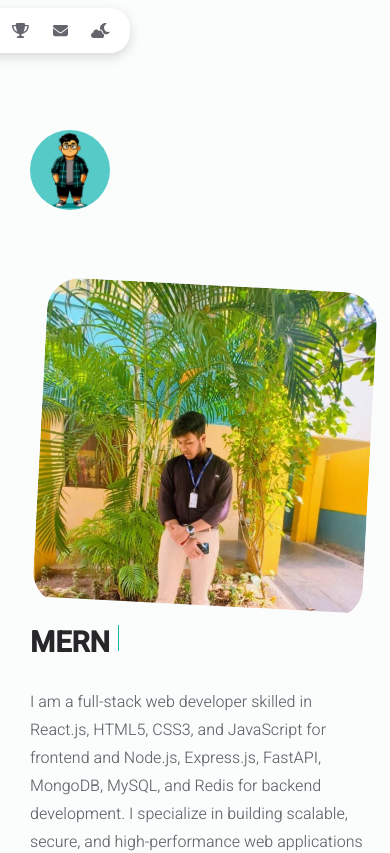
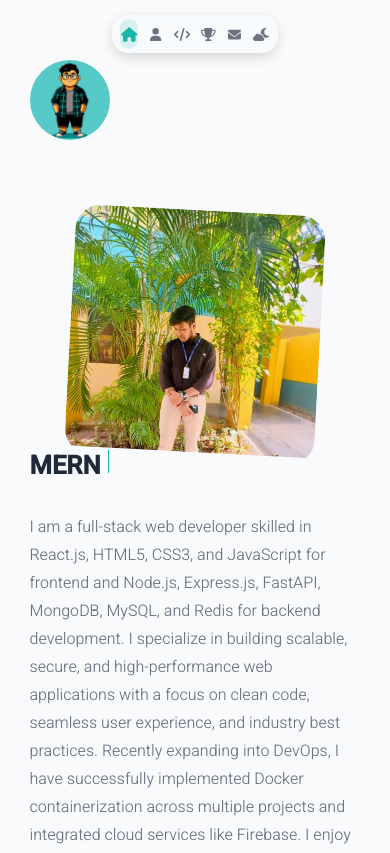
Before and after one commit to Sudhan1112/My-portfolio, a React (Vite) app in the folder My-Portfolio/: page / in a window 390 px wide. Shown: the top 853 px of the page. Built offline with nearby package versions, Linux system fonts and the light colour scheme.

Commit message:
Updated the Responsive Design

```diff
--- a/My-Portfolio/src/component/common/styles/navBar.css
+++ b/My-Portfolio/src/component/common/styles/navBar.css
@@ -5,6 +5,7 @@
 	display: flex;
 	justify-content: center;
 	align-items: center;
+	width: 100%;
 }
 
 .navbar {
@@ -12,14 +13,18 @@
 	justify-content: center;
 	align-items: center;
 	position: fixed;
-	top: 3vh;
+	top: 20px;
+	left: 50%;
+	transform: translateX(-50%);
 	z-index: 999;
-	width: 100%;
+	width: auto;
+	pointer-events: none; /* This allows clicks to pass through the navbar container */
 }
 
 /* Desktop/Tablet Navigation */
 .desktop-nav {
 	display: block;
+	pointer-events: auto;
 }
 
 .nav-background {
@@ -27,8 +32,10 @@
 	height: 40px;           /* was 40px */
 	padding-left: 10px;
 	padding-right: 10px;
-	background: var(--background);
-	box-shadow: 0px 4px 12px rgba(0, 0, 0, 0.15); /* slightly stronger shadow */
+	background: rgba(var(--background), 0.8);
+	backdrop-filter: blur(10px);        /* BLUR EFFECT ADDED */
+	-webkit-backdrop-filter: blur(10px); /* Safari support */
+	box-shadow: 0px 4px 12px rgba(0, 0, 0, 0.15);
 	border-radius: 50px;
 }
 
@@ -37,15 +44,15 @@
 	justify-content: space-between;
 	list-style: none;
 	align-items: center;
-	margin: 0;              /* reset weird offsets */
-	padding: 0 20px;        /* give breathing space */
-	height: 100%;           /* make items align nicely */
+	margin: 0;
+	padding: 0 20px;
+	height: 100%;
 }
 
 .nav-item {
 	font-weight: bold;
-	font-size: 90%;          /* was 80% */
-	letter-spacing: 0.5px;   /* cleaner text look */
+	font-size: 90%;
+	letter-spacing: 0.5px;
 }
 
 .nav-item.active a {
@@ -67,48 +74,33 @@
 	font-weight: bold;
 	font-size: 90%;
 	color: var(--primary-color);
-}
-
-@media (max-width: 600px) {
-	.navbar {
-		margin-left: 25%;
-		margin-right: 25%;
-		width: 90%;
-		font-size: 80%;
-	}
-
-	.nav-background {
-		width: 80%;
-		height: 50px;
-	}
-
-	.nav-item {
-		font-weight: bold;
-	}
+	pointer-events: auto;
 }
 
 /* Mobile Navigation - Icon Based */
 .mobile-nav {
 	display: none;
 	width: 100%;
-	max-width: 100%;
 	justify-content: center;
 	align-items: center;
+	pointer-events: auto;
 }
 
 .mobile-nav-background {
 	display: flex;
 	justify-content: space-between;
 	align-items: center;
-	background: var(--background);
-	border-radius: 20px;
+	background: rgba(var(--background), 0.8);
+	backdrop-filter: blur(10px);         /* BLUR EFFECT ADDED */
+	-webkit-backdrop-filter: blur(10px);
+	border-radius: 16px;
 	box-shadow: 0px 4px 12px rgba(0, 0, 0, 0.15);
 	margin: 0 auto;
-	padding: 8px 16px;
-	gap: 4px;
-	max-width: 280px;
+	padding: 6px 10px;
+	gap: 8px;
+	max-width: 320px;
 	width: calc(100% - 32px);
-	height: 50px;
+	height: 40px;
 }
 
 .mobile-nav-item {
@@ -136,7 +128,7 @@
 	display: none;
 }
 
-/* Active State - Using Global Theme Colors */
+/* Active State */
 .mobile-nav-item.active {
 	color: var(--link-color);
 	background: rgba(20, 184, 166, 0.15);
@@ -157,14 +149,16 @@
 	transform: scale(1.05);
 }
 
-/* Hover Tooltip - Show page name */
+/* Hover Tooltip */
 .mobile-nav-item:hover::after {
 	content: attr(data-title);
 	position: absolute;
 	bottom: -30px;
 	left: 50%;
 	transform: translateX(-50%);
-	background: var(--background);
+	background: rgba(var(--background), 0.8);
+	backdrop-filter: blur(10px);        /* BLUR EFFECT ADDED */
+	-webkit-backdrop-filter: blur(10px);
 	color: var(--primary-color);
 	padding: 6px 10px;
 	border-radius: 8px;
@@ -216,7 +210,9 @@
 	bottom: -30px;
 	left: 50%;
 	transform: translateX(-50%);
-	background: var(--background);
+	background: rgba(var(--background), 0.8);
+	backdrop-filter: blur(10px);        /* BLUR EFFECT ADDED */
+	-webkit-backdrop-filter: blur(10px);
 	color: var(--primary-color);
 	padding: 6px 10px;
 	border-radius: 8px;
@@ -232,102 +228,91 @@
 
 /* Responsive Breakpoints */
 @media (max-width: 768px) {
-	/* Tablet: Show desktop nav but adjust sizing */
 	.desktop-nav {
 		display: block;
 	}
-
 	.mobile-nav {
 		display: none;
 	}
-
 	.nav-background {
-		width: 420px;
-		height: 45px;
+		width: 450px;
+		height: 48px;
 	}
-
 	.nav-list {
 		padding: 0 15px;
 	}
-
 	.nav-item {
 		font-size: 85%;
 	}
 }
 
 @media (max-width: 600px) {
-	/* Mobile: Hide desktop nav, show mobile nav */
 	.desktop-nav {
 		display: none;
 	}
-
 	.mobile-nav {
-		display: block;
+		display: flex;
 	}
-
 	.navbar {
 		top: 2vh;
+		left: 50%;
+		transform: translateX(-50%);
+		width: auto;
 	}
 }
 
 @media (max-width: 480px) {
 	.navbar {
-		top: 1vh;
+		top: 15px;
+		left: 50%;
+		transform: translateX(-50%);
 	}
-
 	.mobile-nav-background {
-		margin: 0 auto;
-		padding: 8px 12px;
-		gap: 4px;
-		max-width: 260px;
+		max-width: 300px;
 		width: calc(100% - 24px);
-		height: 45px;
+		height: 38px;
+		padding: 4px 8px;
 	}
-
 	.mobile-nav-item {
-		height: 32px;
-		padding: 5px;
+		height: 30px;
+		padding: 4px;
 	}
-
 	.mobile-nav-item svg {
-		font-size: 15px;
+		font-size: 13px;
 	}
-
 	.mobile-theme-toggle {
-		height: 32px;
-		padding: 5px;
+		height: 30px;
+		padding: 4px;
 	}
-
 	.mobile-theme-toggle svg {
-		font-size: 15px;
+		font-size: 13px;
 	}
 }
 
 @media (max-width: 360px) {
+	.navbar {
+		top: 12px;
+		left: 50%;
+		transform: translateX(-50%);
+	}
 	.mobile-nav-background {
-		margin: 0 auto;
-		padding: 6px 8px;
-		gap: 2px;
-		max-width: 240px;
-		width: calc(100% - 16px);
-		height: 40px;
+		max-width: 280px;
+		width: calc(100% - 20px);
+		height: 34px;
+		padding: 3px 6px;
 	}
-
 	.mobile-nav-item {
 		height: 28px;
-		padding: 4px;
+		padding: 3px;
 	}
-
 	.mobile-nav-item svg {
-		font-size: 14px;
+		font-size: 12px;
 	}
-
 	.mobile-theme-toggle {
 		height: 28px;
-		padding: 4px;
+		padding: 3px;
 	}
-
 	.mobile-theme-toggle svg {
-		font-size: 14px;
+		font-size: 12px;
 	}
 }
--- a/My-Portfolio/src/data/styles.css
+++ b/My-Portfolio/src/data/styles.css
@@ -1,16 +1,16 @@
-/* light theme colors */
+/* Light theme colors - Clean and minimal */
 .light-theme {
 	/* ------- colors ------- */
-	--primary-color: #27272a;
-	--secondary-color: #65656d;
-	--tertiary-color: #929292;
-	--quaternary-color: #e4e4e7;
+	--primary-color: #1f2937;
+	--secondary-color: #6b7280;
+	--tertiary-color: #9ca3af;
+	--quaternary-color: #e5e7eb;
 	--link-color: #14b8a6;
-	/* --border-color: #e9e6e6; */
-	--border-color: #f4f4f5;
-	--background: #fff;
-	--hover-background: #f8f8f8;
-	--secondary-background: #fbfdfd;
+	--border-color: #f3f4f6;
+	--background: #ffffff;
+	--background-rgb: 255, 255, 255;
+	--hover-background: #f9fafb;
+	--secondary-background: #f8fafc;
 	/* ---------------------- */
 
 	/* ------- fonts ------- */
@@ -19,18 +19,19 @@
 	/* --------------------- */
 }
 
-/* dark theme colors */
+/* Dark theme colors - True black with teal accents */
 .dark-theme {
 	/* ------- colors ------- */
-	--primary-color: #fefeff;
-	--secondary-color: #d8d8db;
-	--tertiary-color: #9c9c9c;
-	--quaternary-color: #1e1e1f;
+	--primary-color: #ffffff;
+	--secondary-color: #ffffff;
+	--tertiary-color: #ffffff;
+	--quaternary-color: #ffffff;
 	--link-color: #14b8a6;
-	--border-color: #111331;
-	--background: #0e182c;
-	--hover-background: #0e182c;
-	--secondary-background: #101e38;
+	--border-color: #1f2937;
+	--background: #000000;
+	--background-rgb: 0, 0, 0;
+	--hover-background: #111111;
+	--secondary-background: #0a0a0a;
 	/* ---------------------- */
 
 	/* ------- fonts ------- */
--- a/My-Portfolio/src/pages/styles/homepage.css
+++ b/My-Portfolio/src/pages/styles/homepage.css
@@ -4,17 +4,19 @@
 	display: flex;
 	justify-content: left;
 	align-items: center;
-	padding-top: 130px;
+	padding-top: 80px;
 }
 
 .homepage-container {
-	padding-top: 25px;
+	padding-top: 50px; /* Increased from 20px to create more space */
+	padding-bottom: 40px;
 }
 
 .homepage-first-area {
 	display: flex;
 	justify-content: space-between;
 	align-items: center;
+	margin-top: 30px; /* Added margin to push content down */
 }
 
 .homepage-first-area-left-side {
@@ -27,10 +29,12 @@
 	width: 85% !important;
 	position: relative;
 	overflow: hidden;
+	margin-top: 20px; /* Added margin to create space from profile picture */
 }
 
 .homepage-subtitle {
 	width: 85% !important;
+	margin-top: 15px; /* Added margin for better spacing */
 }
 
 .homepage-first-area-right-side {
@@ -240,8 +244,17 @@
 
 /* Responsive design */
 @media (max-width: 1024px) {
+	.homepage-logo-container {
+		padding-top: 60px;
+	}
+
+	.homepage-container {
+		padding-top: 40px; /* Adjusted for mobile */
+	}
+
 	.homepage-first-area {
 		flex-direction: column;
+		margin-top: 40px; /* Increased margin for mobile */
 	}
 
 	.homepage-first-area-left-side {
@@ -254,25 +267,29 @@
 
 	.homepage-title {
 		width: 100% !important;
-		margin-top: 20px;
+		margin-top: 30px; /* Increased margin for better spacing on mobile */
 		order: 2;
+		font-size: 32px;
 	}
 
 	.homepage-subtitle {
 		width: 100% !important;
-		margin-top: 10px;
+		margin-top: 15px;
 		order: 3;
 	}
 
 	.homepage-first-area-right-side {
 		width: 100%;
 		order: 1;
+		justify-content: center; /* Center the image */
 	}
 
 	.homepage-image-container {
-		padding-top: 50px;
-		padding-bottom: 50px;
-		margin-left: 10px;
+		width: 300px;
+		height: 300px;
+		padding-top: 30px;
+		padding-bottom: 30px;
+		margin: 0 auto;
 		order: 1;
 	}
 
@@ -306,8 +323,13 @@
 }
 
 @media (max-width: 768px) {
+	.homepage-container {
+		padding-top: 30px;
+	}
+
 	.homepage-title {
 		font-size: 1.8rem;
+		margin-top: 25px;
 	}
 
 	.typing-container {
@@ -317,6 +339,30 @@
 	.cursor {
 		width: 1px;
 		height: 0.9em;
+	}
+
+	.homepage-first-area {
+		margin-top: 30px;
+	}
+}
+
+@media (max-width: 600px) {
+	.homepage-container {
+		padding-top: 20px;
+	}
+
+	.homepage-first-area {
+		margin-top: 20px;
+	}
+
+	.homepage-title {
+		margin-top: 20px;
+		font-size: 1.6rem;
+	}
+
+	.homepage-image-container {
+		width: 250px;
+		height: 250px;
 	}
 }
 
```
